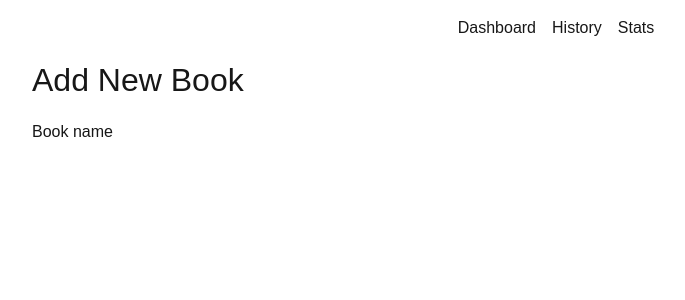
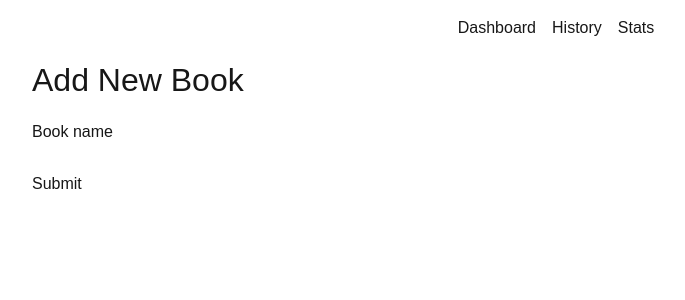
Before and after one commit to kaytijjackson/bookshelf, a Next.js app in the folder bookshelf/: page /add-book in a window 1280 px wide. Shown: the top 300 px of the page, without its empty margins (84-769 px from the left). Built offline with nearby package versions, Linux system fonts and the light colour scheme.

Commit message:
adding text input component

```diff
--- a/bookshelf/app/add-book/page.tsx
+++ b/bookshelf/app/add-book/page.tsx
@@ -1,13 +1,36 @@
+"use client";
+
 import { Page, TextInputForm } from "@/libs/components";
+import { FormProvider, SubmitHandler, useForm } from "react-hook-form";
+
+type AddBookInputs = {
+  name: string;
+};
 
 export const AddBook = () => {
-  const handleSubmit = () => {};
+  const form = useForm<AddBookInputs>({
+    defaultValues: {
+      name: "",
+    },
+    mode: 'onTouched',
+  });
+  const { handleSubmit } = form;
+
+  const onSubmit: SubmitHandler<AddBookInputs> = (data) => {
+    console.log("data", data);
+    return data;
+  };
 
   return (
     <Page title="Add New Book">
-      <form onSubmit={handleSubmit}>
-        <TextInputForm label="Book name" name="name" />
-      </form>
+      <FormProvider {...form}>
+        <form onSubmit={handleSubmit(onSubmit)}>
+          <TextInputForm label="Book name" name="name" />
+          <button type="submit" onClick={handleSubmit(onSubmit)}>
+            Submit
+          </button>
+        </form>
+      </FormProvider>
     </Page>
   );
 };
--- /dev/null
+++ b/bookshelf/libs/components/Form/TextInput.tsx
@@ -0,0 +1,47 @@
+"use client";
+
+import { ChangeEvent, ChangeEventHandler, forwardRef, useId } from "react";
+import { VStack } from "../Stacks";
+import { FormComponentLabel } from "./FormComponentLabel";
+
+type TextInputProps = {
+  name: string;
+  label: string;
+  isRequired?: boolean;
+  isValid: boolean;
+  onChange?: ChangeEventHandler;
+  errorText: string | undefined;
+  value?: string;
+};
+
+export const TextInput = forwardRef<HTMLInputElement, TextInputProps>(
+  ({
+    name,
+    label,
+    isRequired,
+    onChange,
+    isValid,
+    errorText,
+    value,
+  }: TextInputProps) => {
+    const id = useId();
+    const onChangePreventDefault = (e: ChangeEvent<HTMLInputElement>) => {
+      if (onChange) {
+        onChange(e);
+      }
+
+      console.log('e', e);
+      e.preventDefault();
+    };
+
+    return (
+      <VStack spacing={4}>
+        <FormComponentLabel id={id} label={label} isRequired={isRequired} />
+        <input name={name} onChange={onChangePreventDefault} value={value} />
+        {!isValid && <span>{errorText}</span>}
+      </VStack>
+    );
+  },
+);
+
+TextInput.displayName = "TextInput";
--- a/bookshelf/libs/components/Form/TextInputForm.tsx
+++ b/bookshelf/libs/components/Form/TextInputForm.tsx
@@ -1,20 +1,41 @@
-import { useId } from "react";
-import { VStack } from "../Stacks";
-import { FormComponentLabel } from "./FormComponentLabel";
+"use client";
+
+import { ChangeEventHandler } from "react";
+import { useController, UseControllerProps } from "react-hook-form";
+import { TextInput } from "./TextInput";
 
 type TextInputProps = {
   name: string;
   label: string;
   isRequired?: boolean;
+  onChange?: ChangeEventHandler;
 };
 
-export const TextInputForm = ({ label, name, isRequired }: TextInputProps) => {
-  const id = useId();
+type Props = TextInputProps & Pick<UseControllerProps, "rules">;
+
+export const TextInputForm = ({ name, rules, onChange, ...rest }: Props) => {
+  const {
+    field: { value, ref, onChange: onFormChange },
+    fieldState: { error },
+  } = useController({ name, rules });
+
+  const isValid = !error;
+
+  const handleChange: ChangeEventHandler = () => {
+    onFormChange();
+    if (onChange) {
+      onChange(value);
+    }
+  };
 
   return (
-    <VStack spacing={4}>
-      <FormComponentLabel id={id} label={label} isRequired={isRequired} />
-      <input aria-labelledby={id} name={name} />
-    </VStack>
+    <TextInput
+      name={name}
+      ref={ref}
+      onChange={handleChange}
+      isValid={isValid}
+      errorText={isValid ? undefined : "error text"}
+      {...rest}
+    />
   );
 };
```
